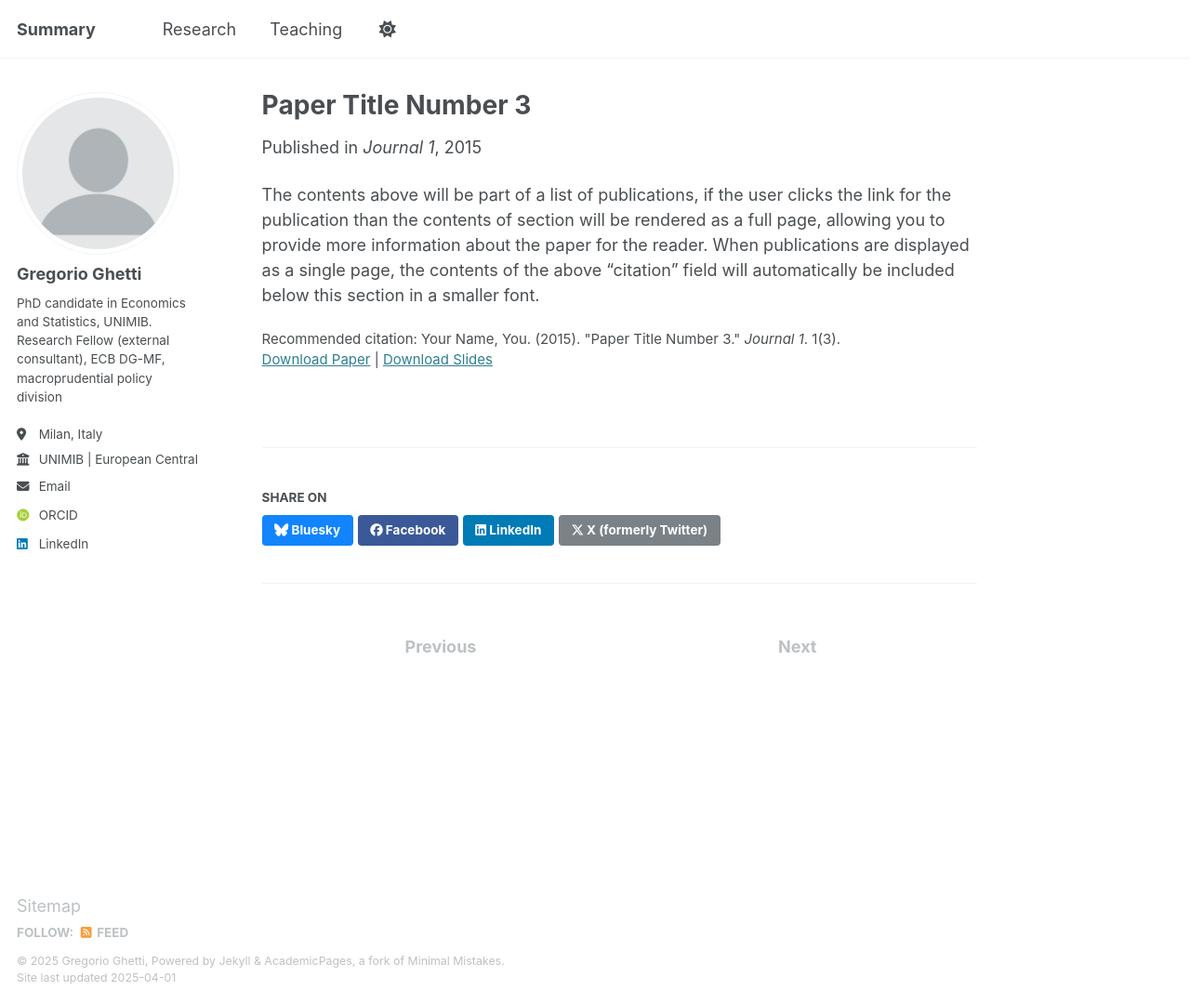
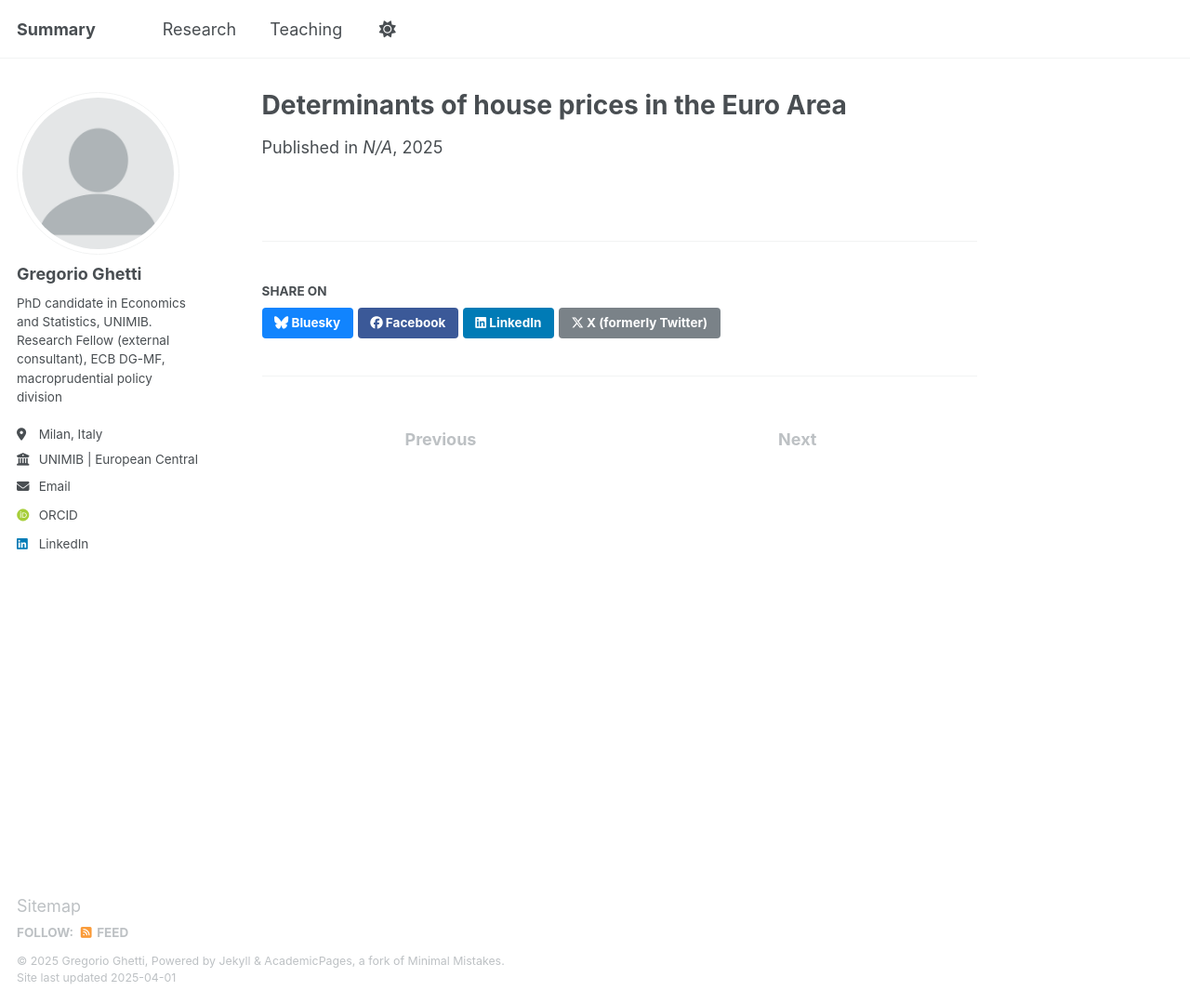
Before and after one commit to GregGh95/GregGh95.github.io, a Jekyll site: the page built from _publications/2015-10-01-paper-title-number-3.md, in a window 1280 px wide and 1080 px high. Shown: the whole window at 93% size. Built offline with Jekyll 4.4.1, drawn with Linux system fonts in a browser that asks for light colours; some web fonts are replaced.

Commit message:
Update 2015-10-01-paper-title-number-3.md

```diff
--- a/_publications/2015-10-01-paper-title-number-3.md
+++ b/_publications/2015-10-01-paper-title-number-3.md
@@ -1,14 +1,12 @@
 ---
-title: "Paper Title Number 3"
+title: "Determinants of house prices in the Euro Area"
 collection: publications
 category: manuscripts
-permalink: /publication/2015-10-01-paper-title-number-3
-excerpt: 'This paper is about the number 3. The number 4 is left for future work.'
-date: 2015-10-01
-venue: 'Journal 1'
-slidesurl: 'http://academicpages.github.io/files/slides3.pdf'
-paperurl: 'http://academicpages.github.io/files/paper3.pdf'
-citation: 'Your Name, You. (2015). &quot;Paper Title Number 3.&quot; <i>Journal 1</i>. 1(3).'
+permalink: #/publication/2015-10-01-paper-title-number-3
+excerpt: 'together with Giorgia De Nora (ECB)'
+date: 2025-01-01
+venue: 'N/A'
+slidesurl: #'http://academicpages.github.io/files/slides3.pdf'
+paperurl: #'http://academicpages.github.io/files/paper3.pdf'
+citation: #'Your Name, You. (2015). &quot;Paper Title Number 3.&quot; <i>Journal 1</i>. 1(3).'
 ---
-
-The contents above will be part of a list of publications, if the user clicks the link for the publication than the contents of section will be rendered as a full page, allowing you to provide more information about the paper for the reader. When publications are displayed as a single page, the contents of the above "citation" field will automatically be included below this section in a smaller font.
```
